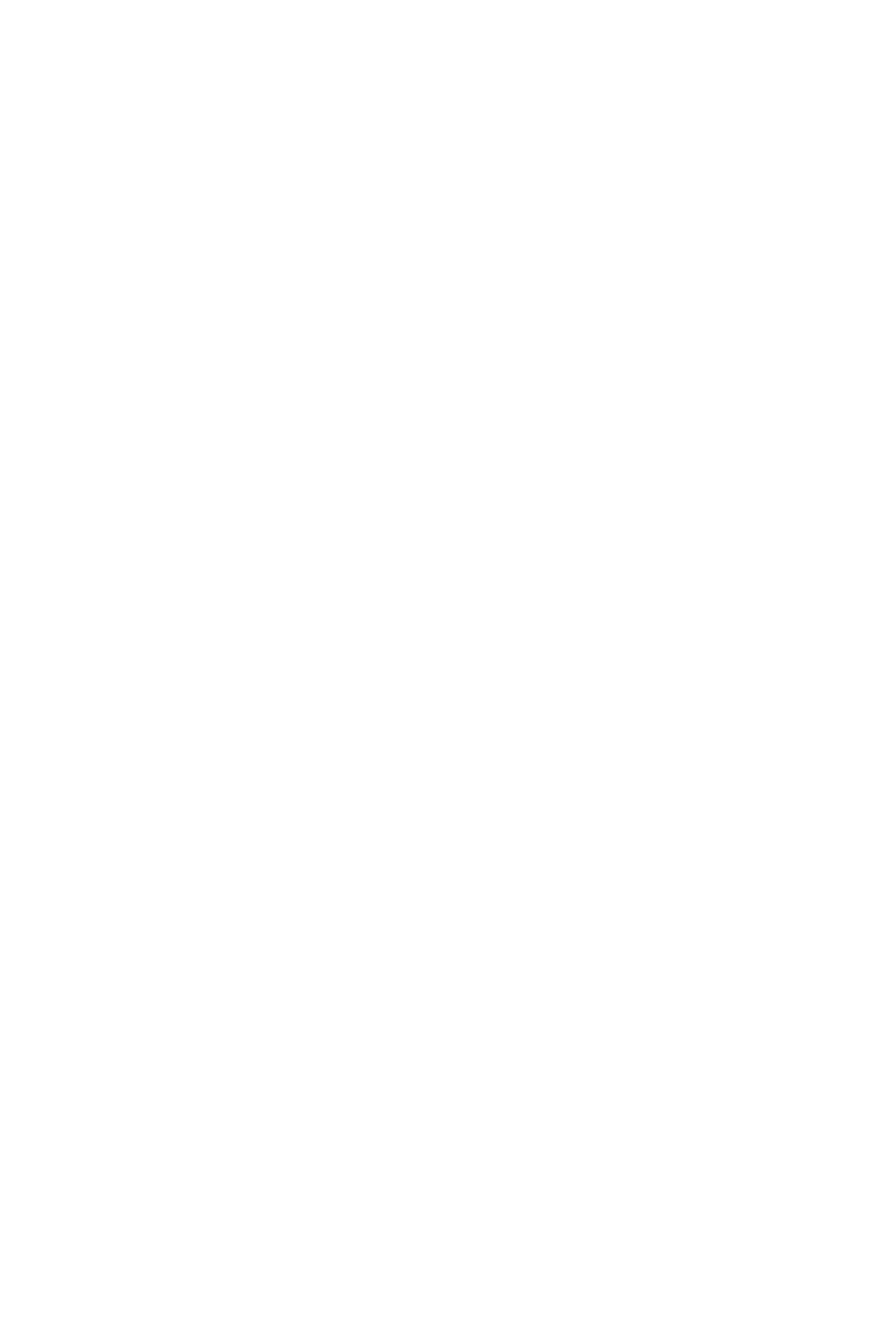
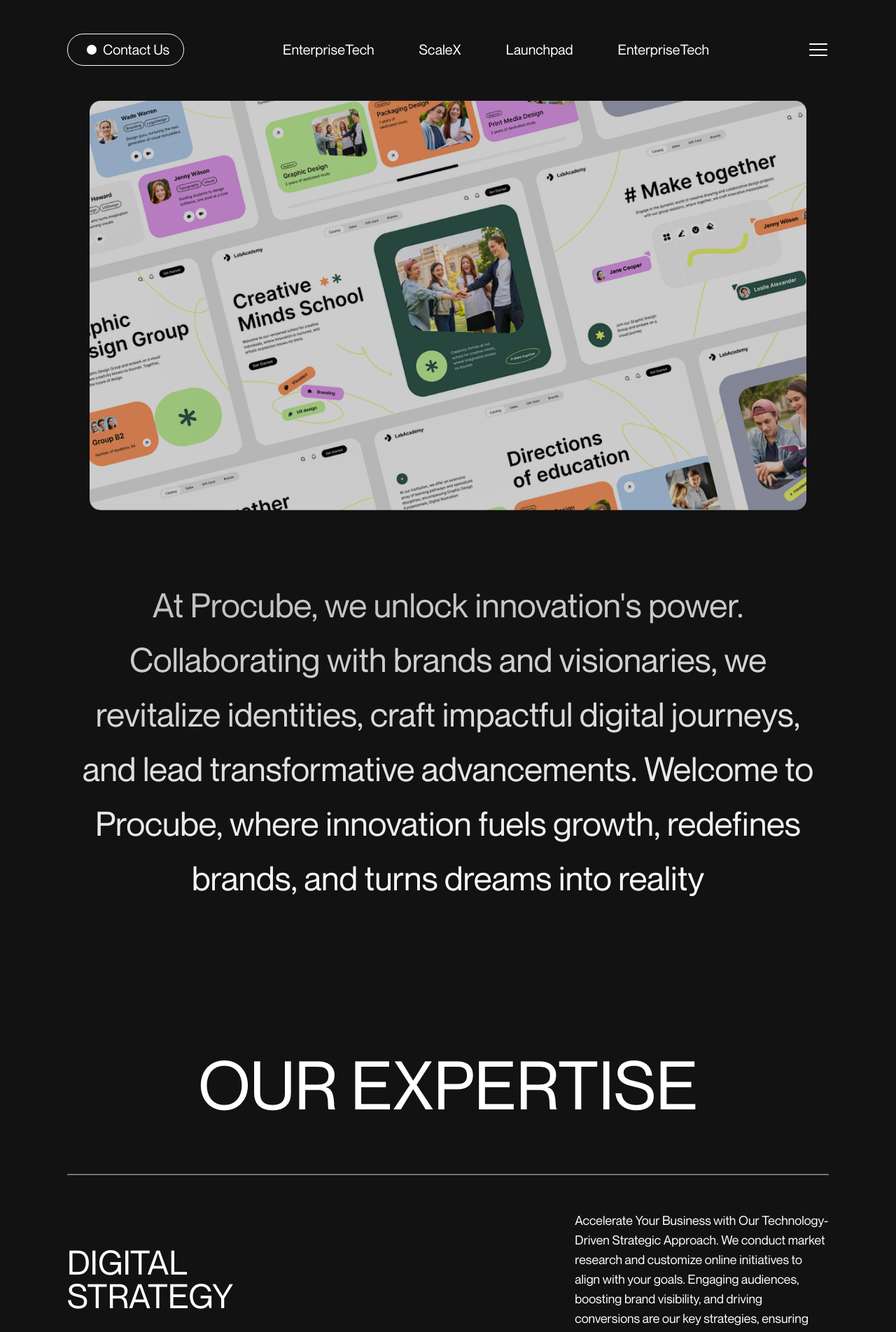
Before and after one commit to procube-cx/procube, a React (Create React App) app: page /about in a window 1280 px wide. Before the commit this address had no page. Shown: the top 1903 px of the page at 70% size. Before the commit the page ends 800 px from the top, so only its background shows below. Built offline with nearby package versions, Linux system fonts and the light colour scheme.

Commit message:
route added

```diff
--- a/src/App.js
+++ b/src/App.js
@@ -2,6 +2,7 @@ import React from 'react';
 import Hero from './pages/Hero';
 import { BrowserRouter, Routes, Route } from 'react-router-dom';
 import './App.css';
+import About from './pages/About';
 
 
 
@@ -12,6 +13,7 @@ function App() {
       <BrowserRouter>
         <Routes>
           <Route path='/' element={<Hero />} />
+          <Route path='/about' element={<About />} />
         </Routes>
       </BrowserRouter>
     </div>
--- /dev/null
+++ b/src/pages/About.js
@@ -0,0 +1,32 @@
+import React, { useState } from 'react';
+import Navbar from '../component/hero/Navbar';
+import Landing1 from '../component/hero/Landing1';
+import Landing2 from '../component/hero/Landing2';
+import Landing3 from '../component/hero/Landing3';
+import Landing4 from '../component/hero/Landing4';
+import Landing5 from '../component/hero/Landing5';
+import Marquee from '../component/hero/Marquee';
+import Lanidng7 from '../component/hero/Landing7';
+import Landing10 from '../component/hero/Landing10';
+import Landing6 from '../component/hero/Landing6';
+import Landing8 from '../component/hero/Landing8';
+import Landing9 from '../component/hero/Landing9';
+import Footer from '../component/hero/Footer';
+import Preloader from '../component/proloader';
+
+function About() {
+
+  return (
+    <div className=' text-white bg-[#121212]' >
+          <Navbar />
+          {/* <Landing1 /> */}
+          <Landing2 />
+          <Landing3 />
+          <Landing5 />
+          <Landing9 />
+          <Footer />
+    </div>
+  );
+}
+
+export default About;
```
